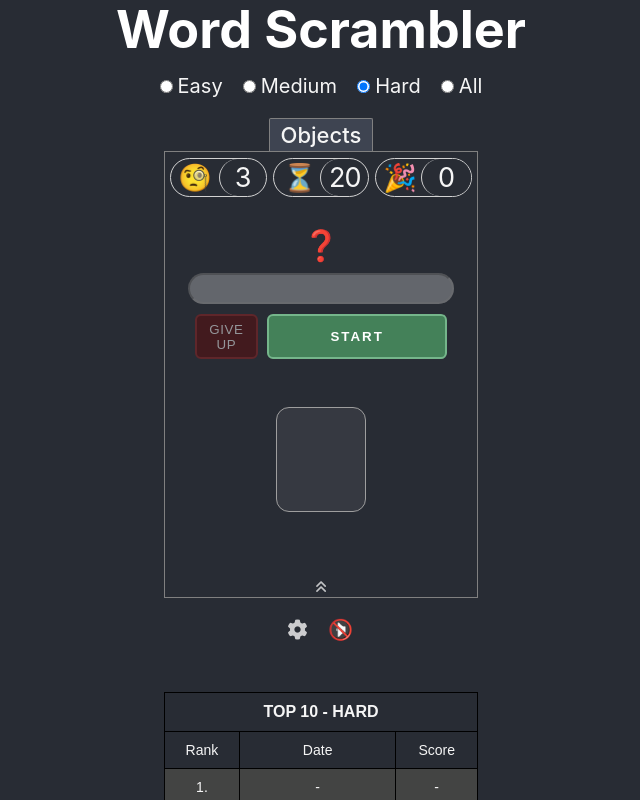
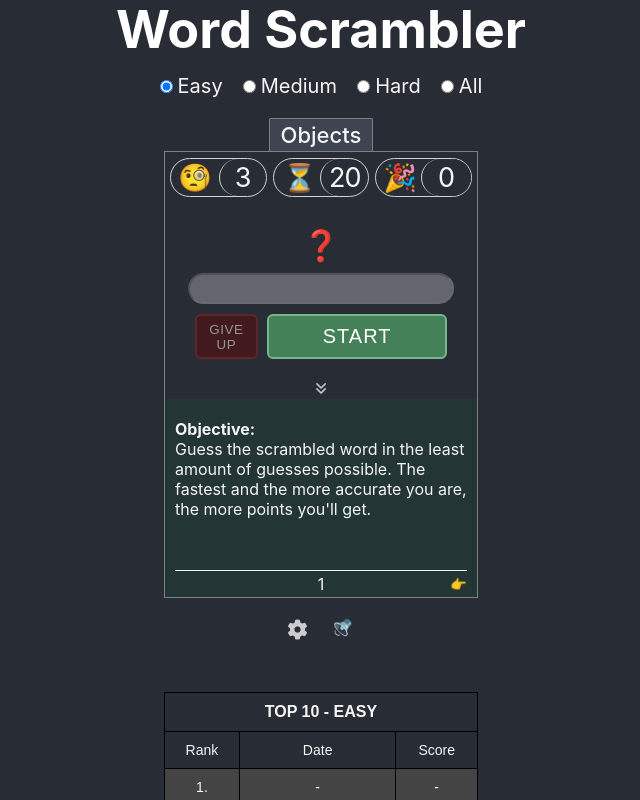
Before and after one commit to hugCarvalho/wordScrambler, a React (Create React App) app: page / in a window 1280 px wide. Shown: the top 800 px of the page, without its empty margins (319-959 px from the left). Built offline with nearby package versions, Linux system fonts and the light colour scheme.

Commit message:
Added buttons tests. Fixed minor imperfection.

```diff
--- a/src/App.js
+++ b/src/App.js
@@ -34,7 +34,7 @@ function App() {
   );
   const [options, setOptions] = useState(gameOptions);
   //MAIN STATE
-  const [gameStatus, setGameStatus] = useState("onLoad"); // "onLoad", "playing", "ended"
+  const [gameStatus, setGameStatus] = useState("onLoad"); // "onLoad", "scrambling", "playing", "ended"
   //USE CONTEXT
   const [customOptions, setCustomOptions] = useState(
     () => JSON.parse(window.localStorage.getItem("customOptions")) || optionsCustom
@@ -197,7 +197,7 @@ function App() {
 
   useEffect(() => {
     window.localStorage.setItem("customOptions", JSON.stringify(customOptions));
-    console.log("customOptions", customOptions);
+    //console.log("customOptions", customOptions);
   }, [customOptions]);
 
   // useEffect(() => {
@@ -205,7 +205,7 @@ function App() {
   // }, [customOptions]);
 
   useEffect(() => {
-    console.log("gameWon", gameWon);
+    //console.log("gameWon", gameWon);
   }, [gameWon]);
 
   return (
--- a/src/components/GiveUpBtn/GiveUpBtn.js
+++ b/src/components/GiveUpBtn/GiveUpBtn.js
@@ -21,6 +21,7 @@ function GiveUpBtn({ countdown, options, gameStatus, setGuessesLeft }) {
   return (
     <button
       type="button"
+      name="secondary-btn"
       className={`GiveUpBtn`}
       onClick={() => setGuessesLeft(0)}
       style={showBtn ? { opacity: 1, pointerEvents: "all", cursor: "pointer" } : {}}
--- a/src/components/Instructions/OpenCloseInstructions/OpenCloseInstructions.js
+++ b/src/components/Instructions/OpenCloseInstructions/OpenCloseInstructions.js
@@ -11,13 +11,11 @@ function OpenCloseInstructions({ toggleCloseOpen, showInstructions }) {
       <section>
         <button
           aria-hidden="false"
-          title="slide down"
           onClick={toggleCloseOpen}
           className={`fas fa-angle-double-down ${showInstructions ? "close" : "open"}`}
         ></button>
         <button
           aria-hidden="false"
-          title="slide up"
           onClick={toggleCloseOpen}
           className={`fas fa-angle-double-up ${showInstructions ? "open" : "close"}`}
         ></button>
--- a/src/components/Instructions/RenderInstructions.js
+++ b/src/components/Instructions/RenderInstructions.js
@@ -17,8 +17,6 @@ function Instructions({ gameStatus, gameWon, customOptions }) {
     customOptions.showInstructionsOnLoad
     //false
   );
-
-  console.log("showInstructions", showInstructions);
 
   const onPageChange = () => {
     if (activePage === 2)
--- a/src/components/UserInput/Button/Button.js
+++ b/src/components/UserInput/Button/Button.js
@@ -4,7 +4,7 @@ import PropTypes from "prop-types";
 
 function Button({ type, children, onClick: focus }) {
   return (
-    <button onClick={focus} className="Button" type={type}>
+    <button onClick={focus} className="Button" type={type} name="main-button">
       {children}
     </button>
   );
@@ -12,7 +12,6 @@ function Button({ type, children, onClick: focus }) {
 
 Button.propTypes = {
   type: PropTypes.string.isRequired,
-  children: PropTypes.any,
   onClick: PropTypes.func,
 };
 
--- a/src/components/UserInput/Button/Button.scss
+++ b/src/components/UserInput/Button/Button.scss
@@ -5,14 +5,14 @@ $bg-color: #448159;
   background-color: #28d2d2; //Start
   background-color: $bg-color; //guess
   border: 2px solid lighten($bg-color, 20);
-
+  font-size: 2rem;
   //margin: 17px auto;
   width: 70%;
   border-radius: 6px;
   //padding: 8px 10px;
   min-width: 180px;
   font-weight: 500;
-  letter-spacing: 2px;
+  letter-spacing: 1px;
   color: white;
 
   text-transform: uppercase;
--- a/src/components/UserInput/UserInput.js
+++ b/src/components/UserInput/UserInput.js
@@ -93,13 +93,11 @@ function Form({
           gameStatus={gameStatus}
           type="submit"
         >
-          <b>
-            {gameStatus === "onLoad"
-              ? "Start"
-              : gameStatus === "playing" || gameStatus === "setup"
-              ? "Guess"
-              : "Play again"}
-          </b>
+          {gameStatus === "onLoad"
+            ? "Start"
+            : gameStatus === "ended"
+            ? "Play again"
+            : "Guess"}
         </Button>
       </div>
       {/* <ReactTooltip delayHide={1000} disable={false}>
--- a/src/data/gameOptions.js
+++ b/src/data/gameOptions.js
@@ -8,13 +8,13 @@ const gameOptions = {
 };
 
 export const optionsCustom = {
-  soundOn: false,
+  soundOn: true,
   showHighScore: true,
-  showInstructionsOnLoad: false,
+  showInstructionsOnLoad: true,
   highScoreEntries: [10, 20, 30, 40, 50],
   defaultHighScoreEntries: 10,
   difficulty: ["easy", "medium", "hard", "all"],
-  defaultDifficulty: "hard",
+  defaultDifficulty: "easy",
 };
 
 export default gameOptions;
```
Also changed, not shown: 2 other files (tests, documents, lock files or other folders).
